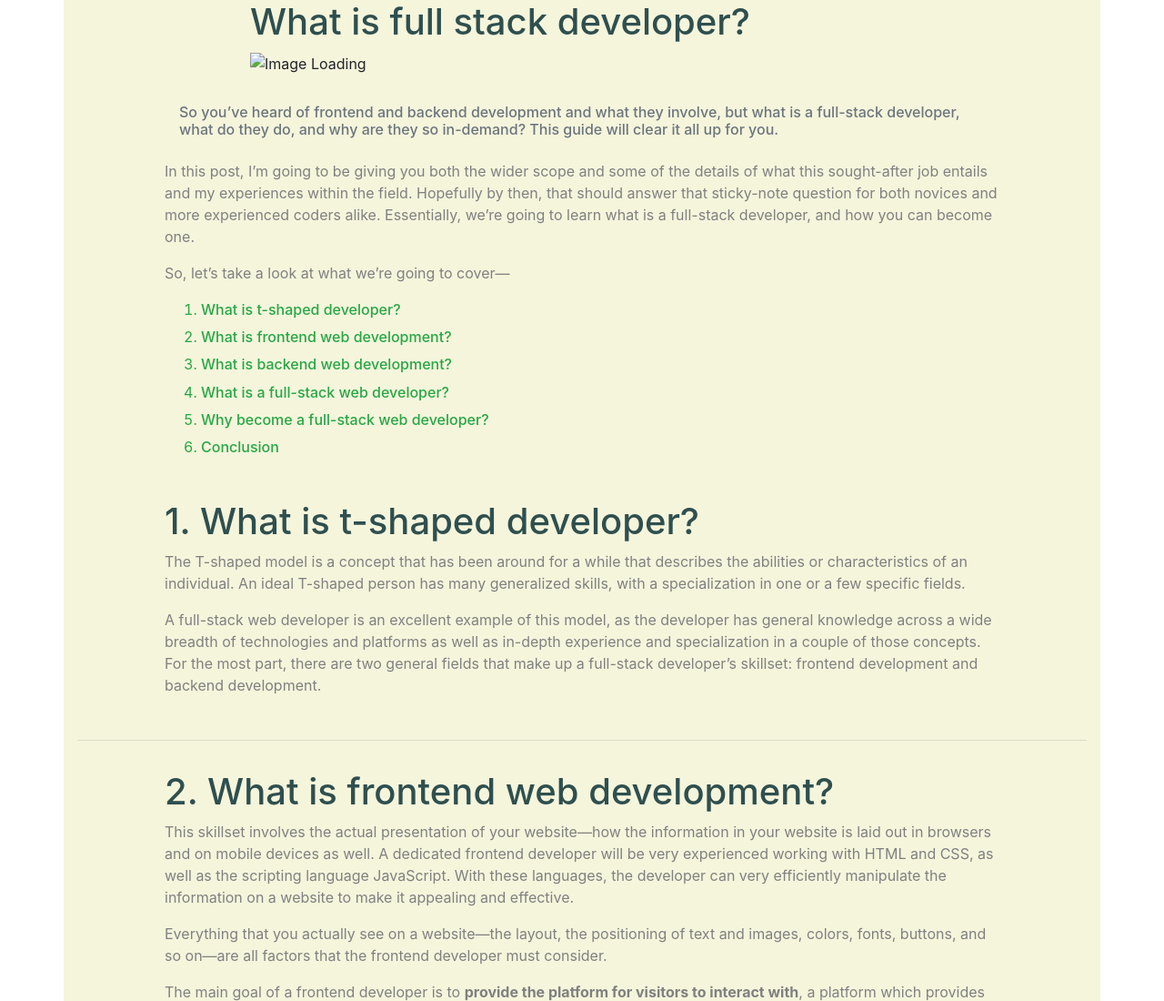
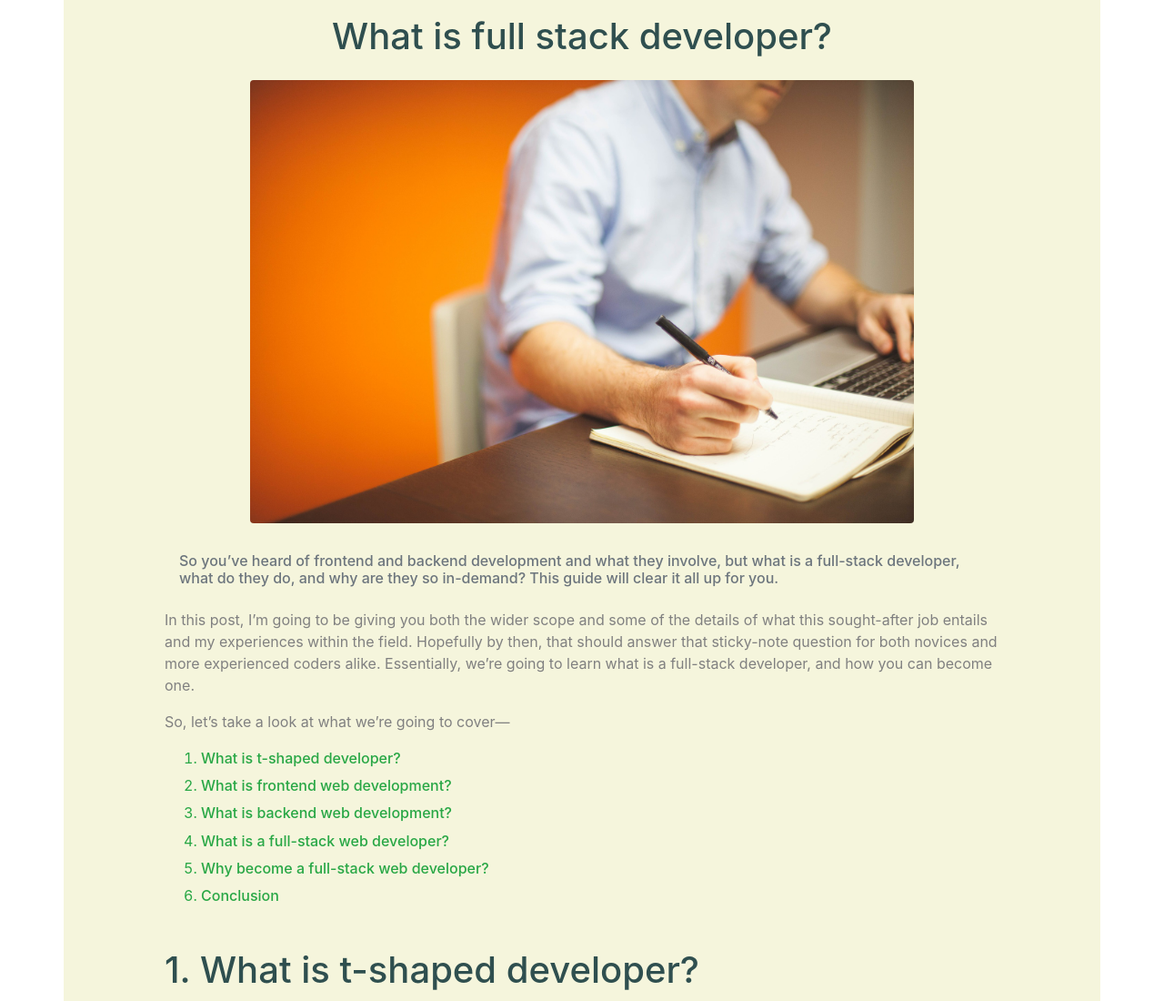
Before and after one commit to emcydeveloper/FullStackDeveloperBlog, a plain HTML site: page index.html in a window 1280 px wide. Shown: the top 1100 px of the page at 91% size. Drawn offline with nearby package versions, Linux system fonts and the light colour scheme.

Commit message:
Add files via upload

```diff
--- a/index.html
+++ b/index.html
@@ -16,9 +16,9 @@
     <div id="fullContainer" class="container">
       <!-- header -->
       <div class="row justify-content-center">
-        <div class="col-lg-8 col-md-12">
-          <h1>What is full stack developer?</h1>
-          <img src="" class="img-fluid" alt="Image Loading" />
+        <div class="col-lg-8 col-md-12 mt-3">
+          <h1 class = "text-center">What is full stack developer?</h1>
+          <img src="pic.jpg" class="img-fluid rounded mt-3" alt="Image Loading" />
         </div>
       </div>
 
```
Also changed, not shown: pic.jpg (added).
